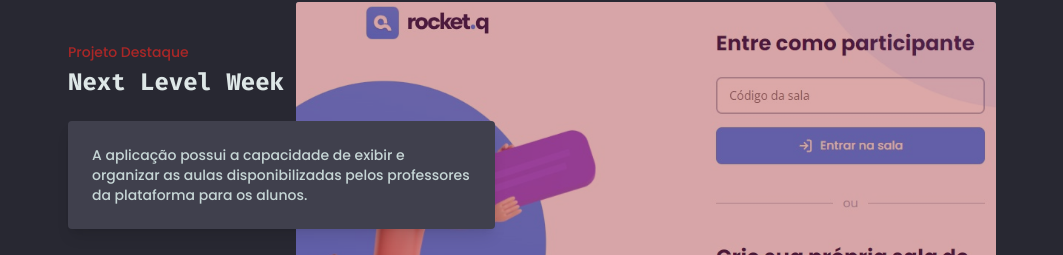
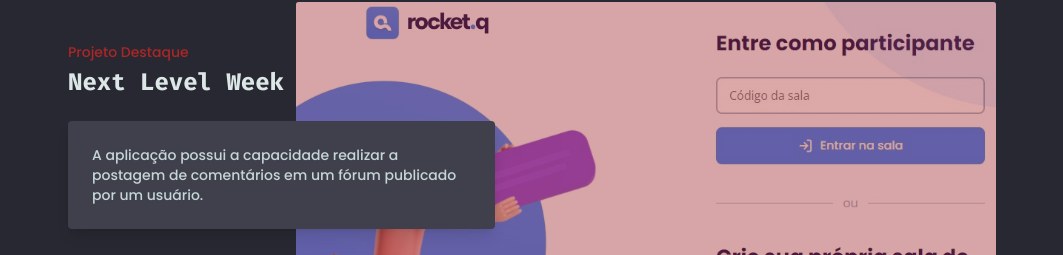
Before and after one commit to LucasPereira23/portfolio, a React (Vite) app: page / in a window 1280 px wide. Shown: the part 1840-2095 px from the top of the page, without its empty margins (108-1171 px from the left). Built offline with nearby package versions, Linux system fonts and the light colour scheme.

Commit message:
tweak/ muda texto do projeto NLW

```diff
--- a/src/components/Section.jsx
+++ b/src/components/Section.jsx
@@ -147,7 +147,7 @@ function Section () {
                 <a href="https://github.com/LucasPereira23/NLW" target="_blank" className="text-2xl sm:font-bold md:font-semi-bold text-white-500 hover:text-red-500 transition-all duration-300 md:mb-4 lg:mb-0">Next Level Week</a>
               </div>
               <div className="sm:bg-transparent sm:text-left md:bg-[#40404d] md:text-left text-white-700 flex flex-col justify-between items-end h-[auto] md:w-[50%] lg:w-[50%] xl:w-[46%]  rounded-[4px] py-6 md:px-6 md:mb-4 lg:mb-0 text-sm  md:shadow-lg shadow-gray-700/30 hover:shadow-gray-700/50 transition-all duration-300 z-20">
-                <span>A aplicação possui a capacidade de exibir e organizar as aulas disponibilizadas pelos professores da plataforma para os alunos.
+                <span>A aplicação possui a capacidade realizar a postagem de comentários em um fórum publicado por um usuário.
                 </span>
               </div>
               <div className="text-sm font-light flex flex-wrap items-center justify-start mobile:w-[100%] sm:w-[250px] text-white-700 md:mb-4 lg:mb-0 z-20">
```
